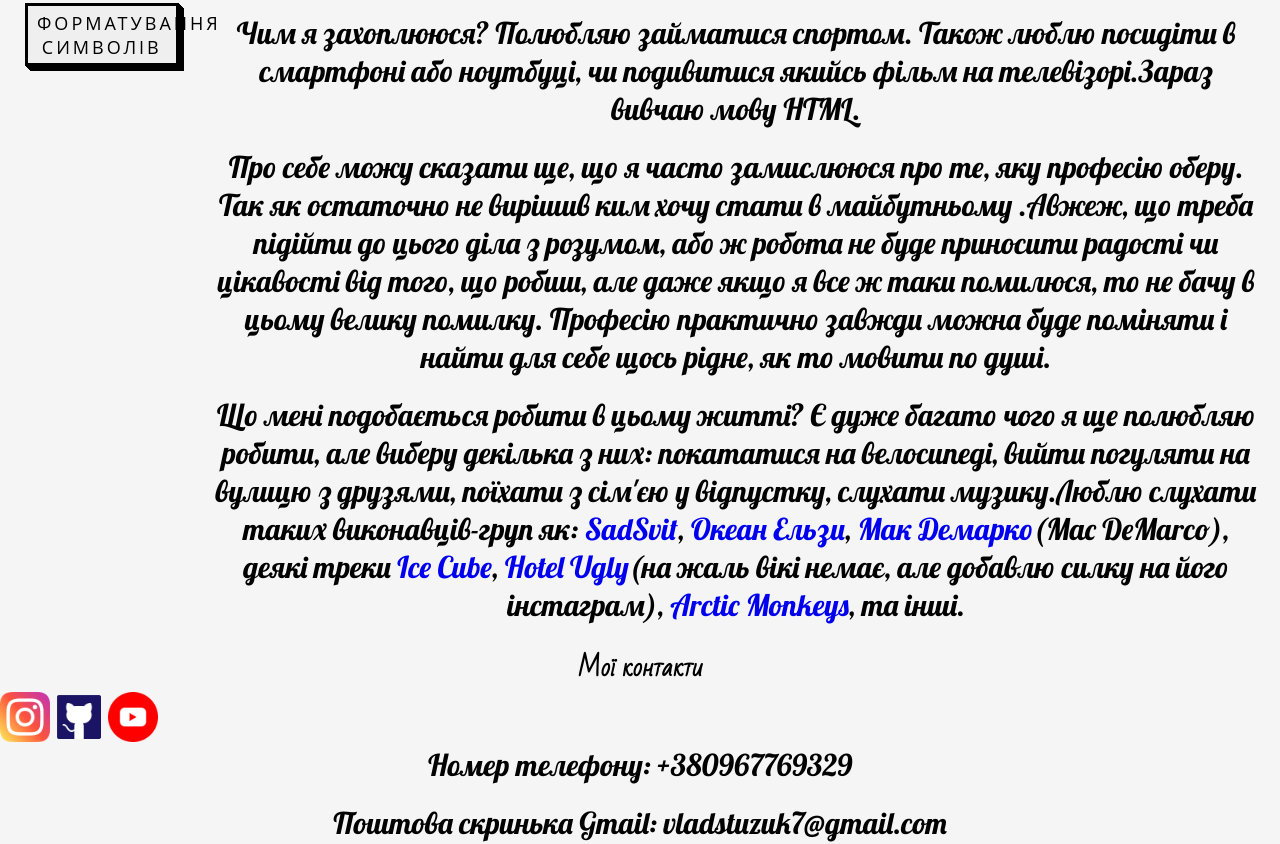
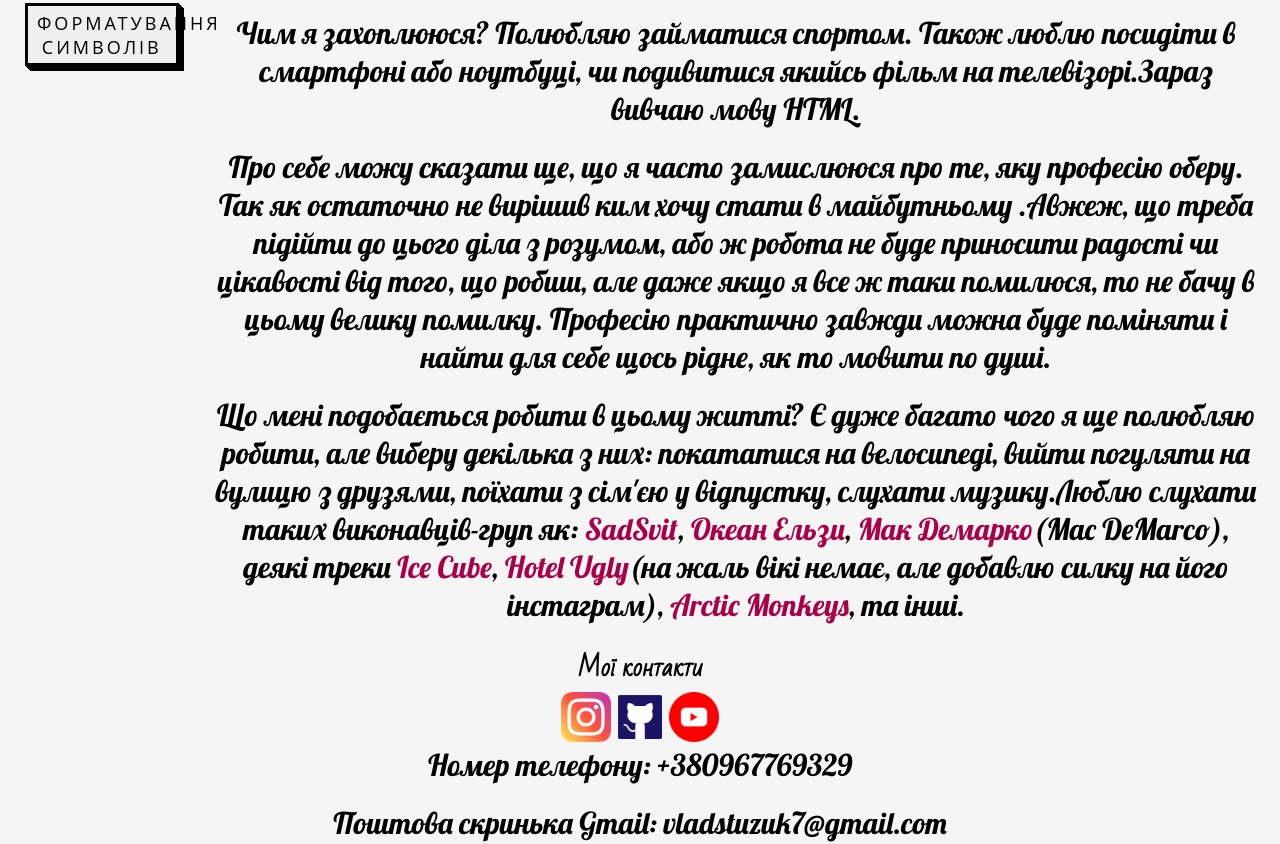
Before and after one commit to Mudoryu/testn.2, a plain HTML site: page index.html in a window 1280 px wide. Shown: the part 686-1530 px from the top of the page. Drawn offline with Linux system fonts and the light colour scheme.

Commit message:
Update site.css

```diff
--- a/site.css
+++ b/site.css
@@ -104,4 +104,8 @@ color: black;
 }
 a{
   text-decoration: none;
+  color: rgb(170, 0, 70);
 }
+.icons{
+  text-align: center;
+}
```
